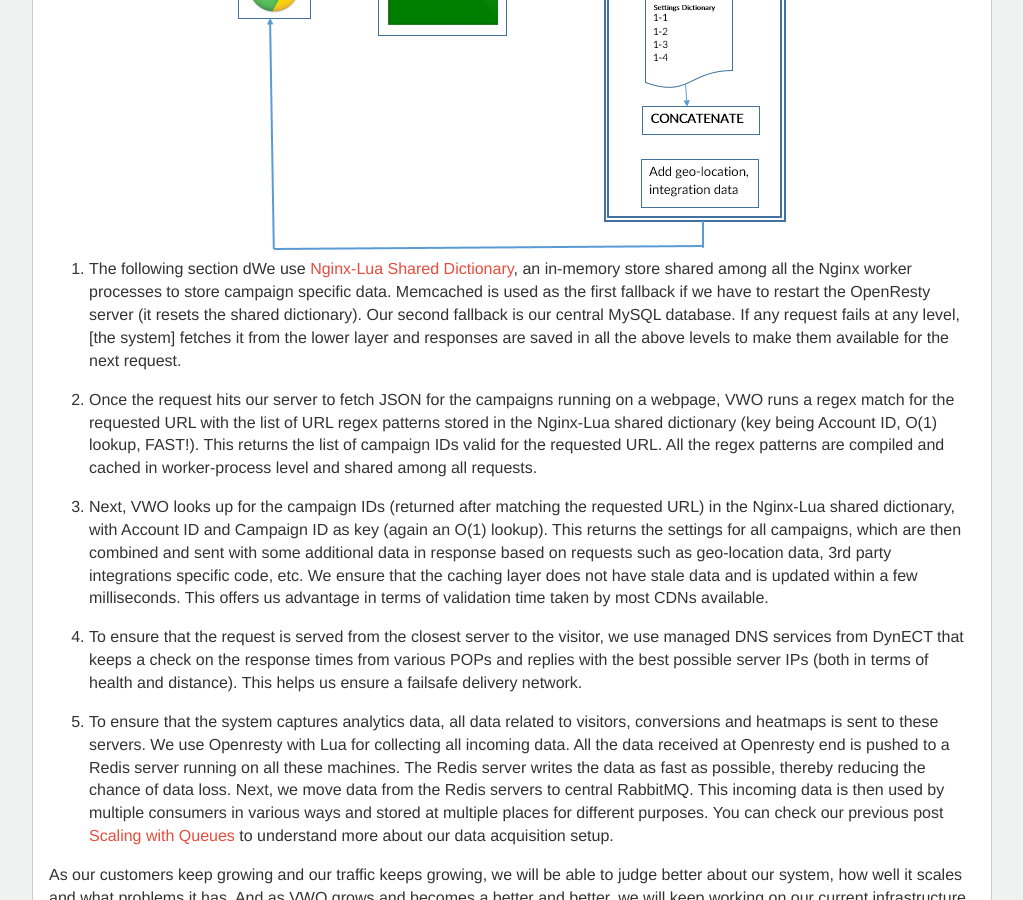
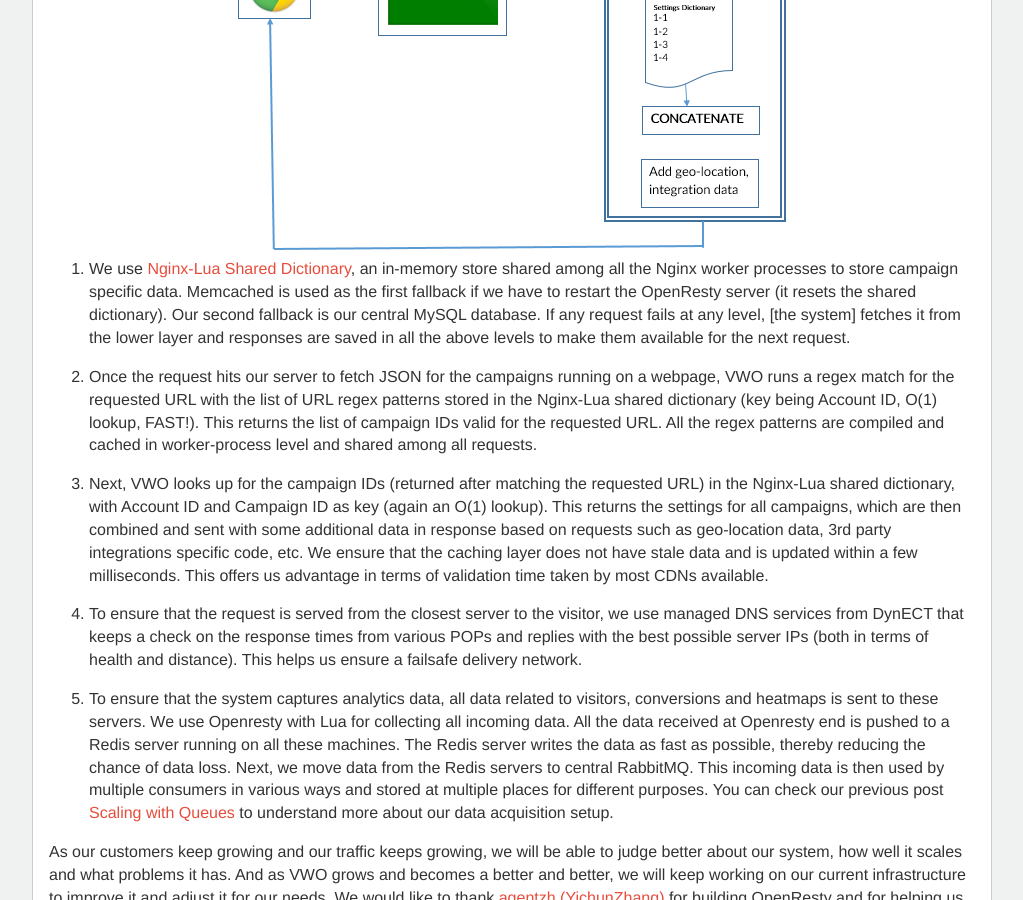
Before and after one commit to wingify/wingify.github.io, a Jekyll site: the page built from _posts/2014-07-23-dynamic-cdn.markdown, in a window 1280 px wide and 900 px high, scrolled down 4152 px. Shown: the whole window, without its empty margins (128-1151 px from the left). Built offline with Jekyll 4.4.1, drawn with Linux system fonts in a browser that asks for light colours; comment, search, counter and statistics services are not loaded.

Commit message:
Corrected the typo

```diff
--- a/_posts/2014-07-23-dynamic-cdn.markdown
+++ b/_posts/2014-07-23-dynamic-cdn.markdown
@@ -132,7 +132,7 @@ VWO servers handle requests:
 	<img src="/images/2014/07/5.png">
 </div>
 
-1. The following section dWe use [Nginx-Lua Shared Dictionary][9], an in-memory
+1. We use [Nginx-Lua Shared Dictionary][9], an in-memory
    store shared among all the Nginx worker processes to store campaign specific
    data. Memcached is used as the first fallback if we have to restart the
    OpenResty server (it resets the shared dictionary). Our second fallback is
```
